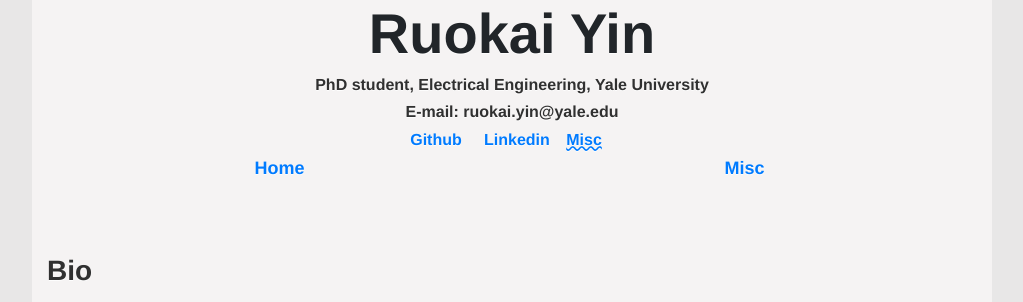
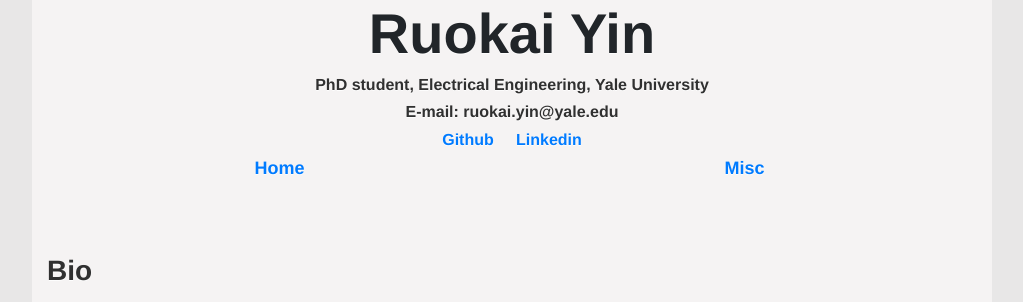
Before and after one commit to RuokaiYin/RuokaiYin.github.io, a Jekyll site: the page built from index.html, in a window 1280 px wide. Shown: the top 302 px of the page, without its empty margins (128-1151 px from the left). Built offline with Jekyll 4.4.1, drawn with Linux system fonts in a browser that asks for light colours.

Commit message:
Update header.html

```diff
--- a/_includes/header.html
+++ b/_includes/header.html
@@ -5,5 +5,4 @@
     <a href="https://github.com/ruokaiyin" class="external" target="_blank">Github</a>
     &nbsp;&nbsp;&nbsp;
     <a href="www.linkedin.com/in/ruokai-yin-1296201b6" class="external" target="_blank">Linkedin</a>
-    <a href="misc.html" class="current">Misc</a>
 </h4>
```
